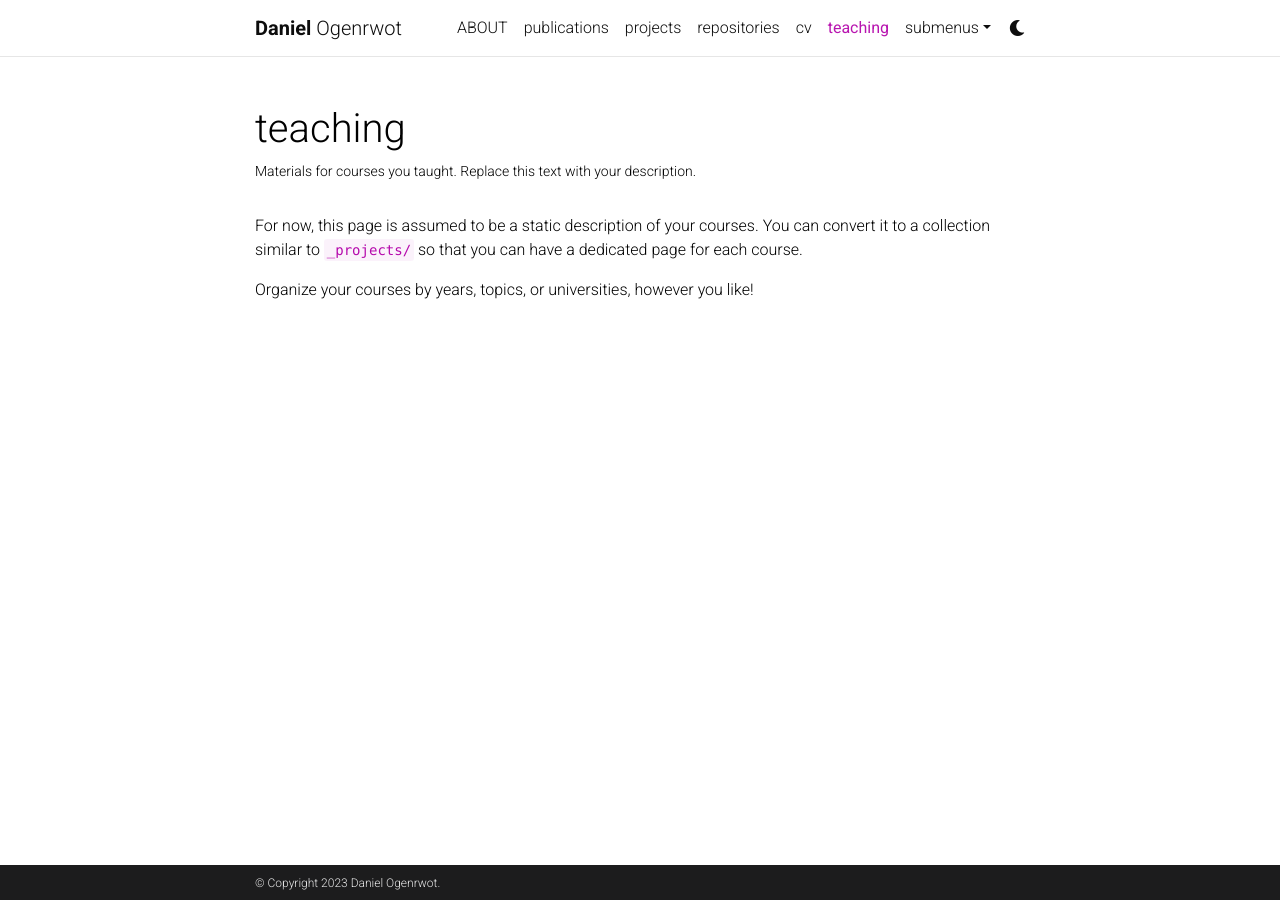
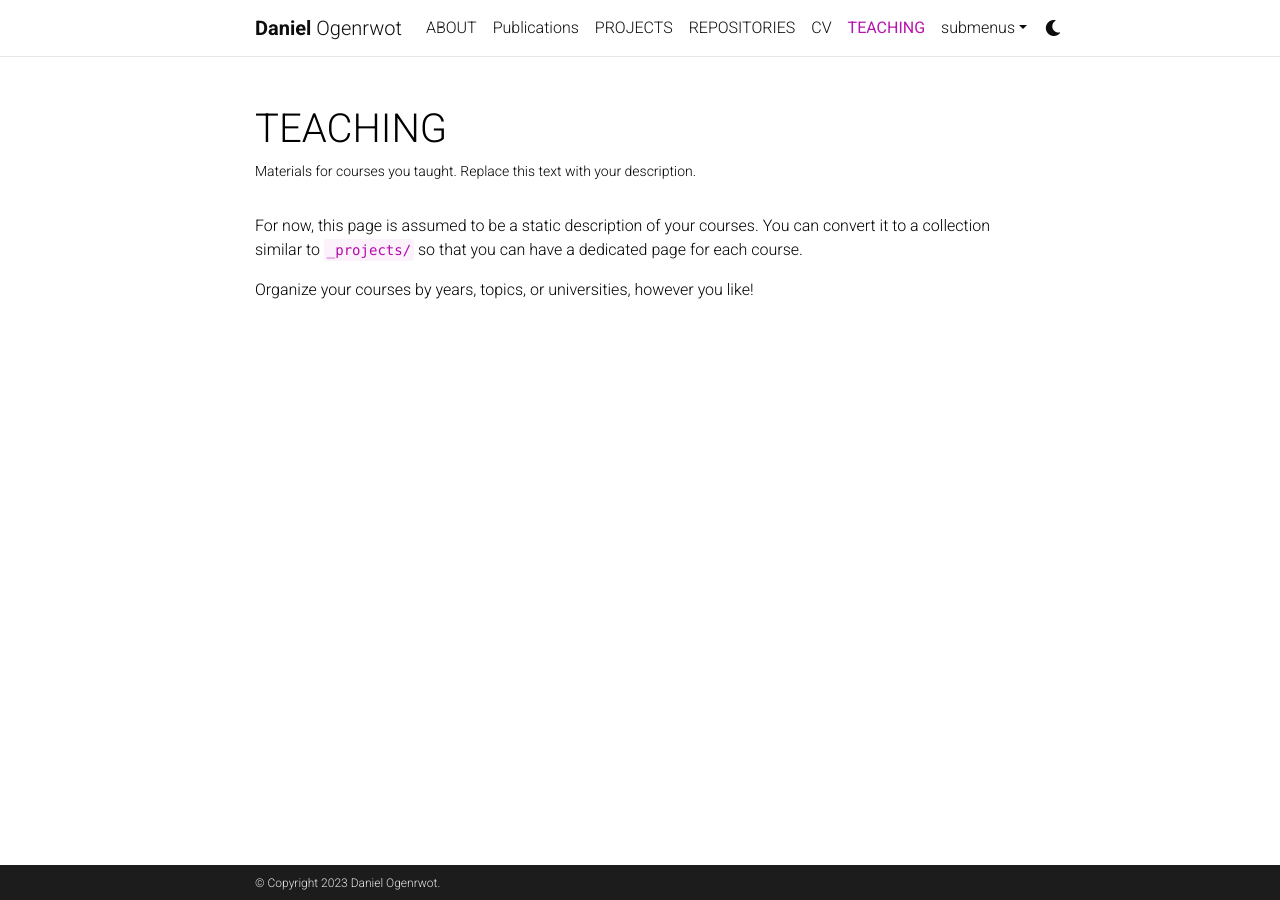
Before and after one commit to danielogen/danielogen.github.io, a Jekyll site: the page built from _pages/teaching.md, in a window 1280 px wide. Built offline with Jekyll 4.4.1, drawn with Linux system fonts in a browser that asks for light colours; full-size pictures stand in for the smaller copies a plugin makes; comment, search, counter and statistics services are not loaded; a style sheet for code colours, icons or effects is not loaded.

```diff
--- a/_pages/teaching.md
+++ b/_pages/teaching.md
@@ -1,7 +1,7 @@
 ---
 layout: page
 permalink: /teaching/
-title: teaching
+title: TEACHING
 description: Materials for courses you taught. Replace this text with your description.
 nav: true
 nav_order: 5
```
Also changed, not shown: _pages/cv.md (+1 -1 lines), _pages/projects.md (+1 -1 lines), _pages/publications.md (+1 -1 lines), _pages/repositories.md (+1 -1 lines).
